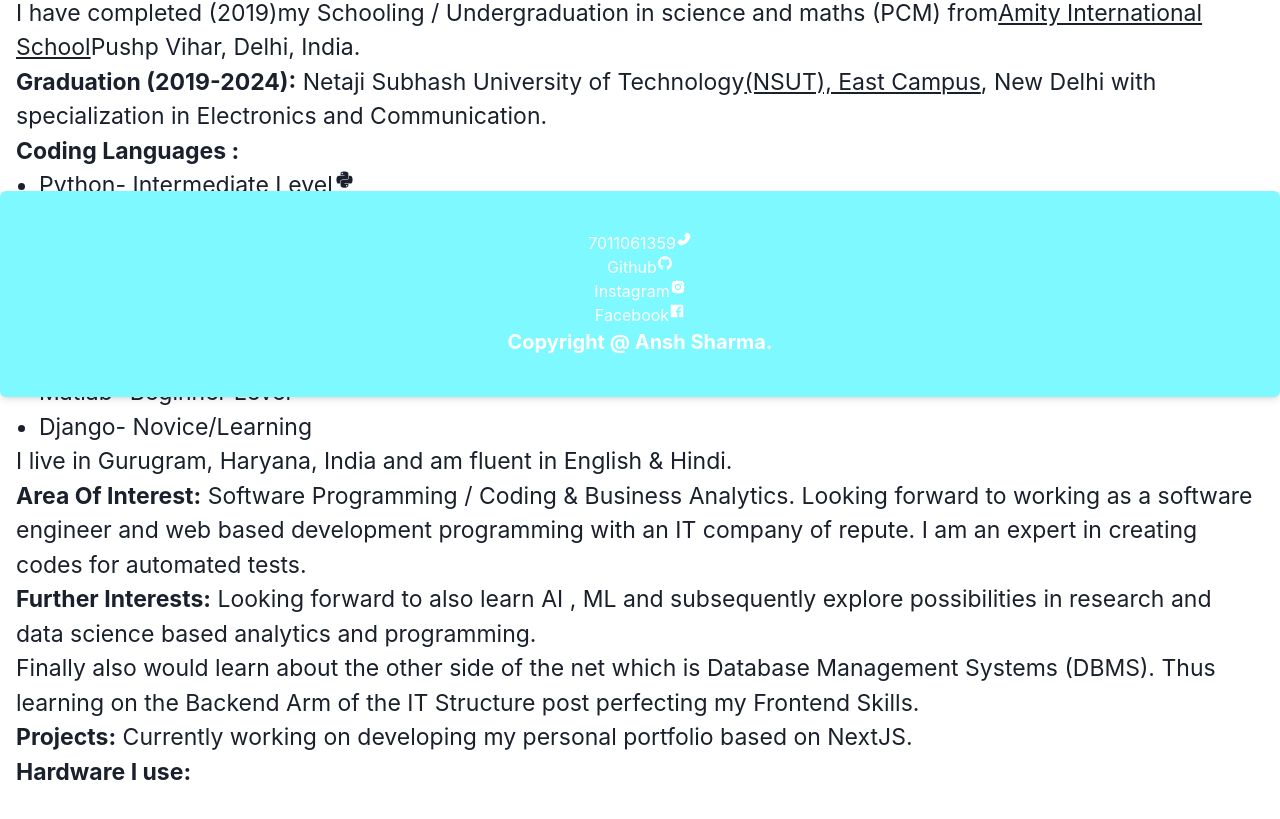
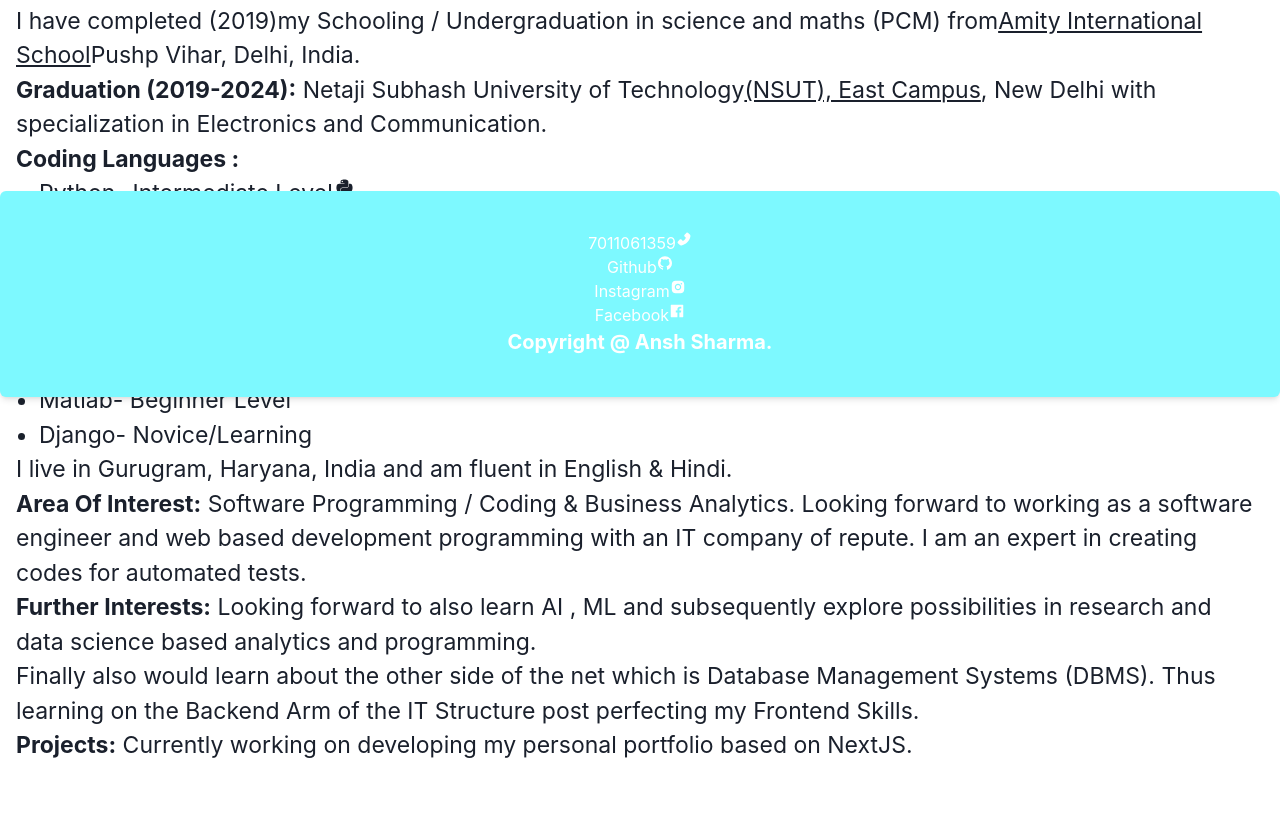
Before and after one commit to anshsharma120601/ansh_sharma-120601_portfolio, a Next.js app: page / in a window 1280 px wide. Shown: the part 625-1444 px from the top of the page. Built offline with nearby package versions, Linux system fonts and the light colour scheme.

Commit message:
OK do It

```diff
--- a/components/Details.js
+++ b/components/Details.js
@@ -12,13 +12,14 @@ import { DiPython, DiJavascript1 } from 'react-icons/di';
 function Details() {
   return (
     <Flex
-      paddingTop={['4rem', '4.5rem', '4.5rem', '4.5rem']}
-      margin={['1rem', '1rem', '1rem', '1rem']}
+      marginTop={['4rem', '5.5rem', '5.5rem', '5.5rem']}
+      padding="2"
+      marginRight={['1rem', '1rem', '1rem', '1rem']}
+      marginLeft={['1rem', '1rem', '1rem', '1rem']}
       paddingRight={['0rem', '0rem', '0rem', '0rem']}
       paddingLeft={['0rem', '0rem', '0rem', '0rem']}
       flexDirection="column"
       fontFamily="font-family: 'Inter', sans-serif"
-
     >
       <Heading
         fontSize={['28px', '64px', '64px', '64px']}
@@ -114,9 +115,6 @@ function Details() {
             <b>Projects:</b> Currently working on developing my personal
             portfolio based on NextJS.
           </p>
-          <p>
-            <b>Hardware I use:</b>
-          </p>
         </h3>
       </Flex>
     </Flex>
```
